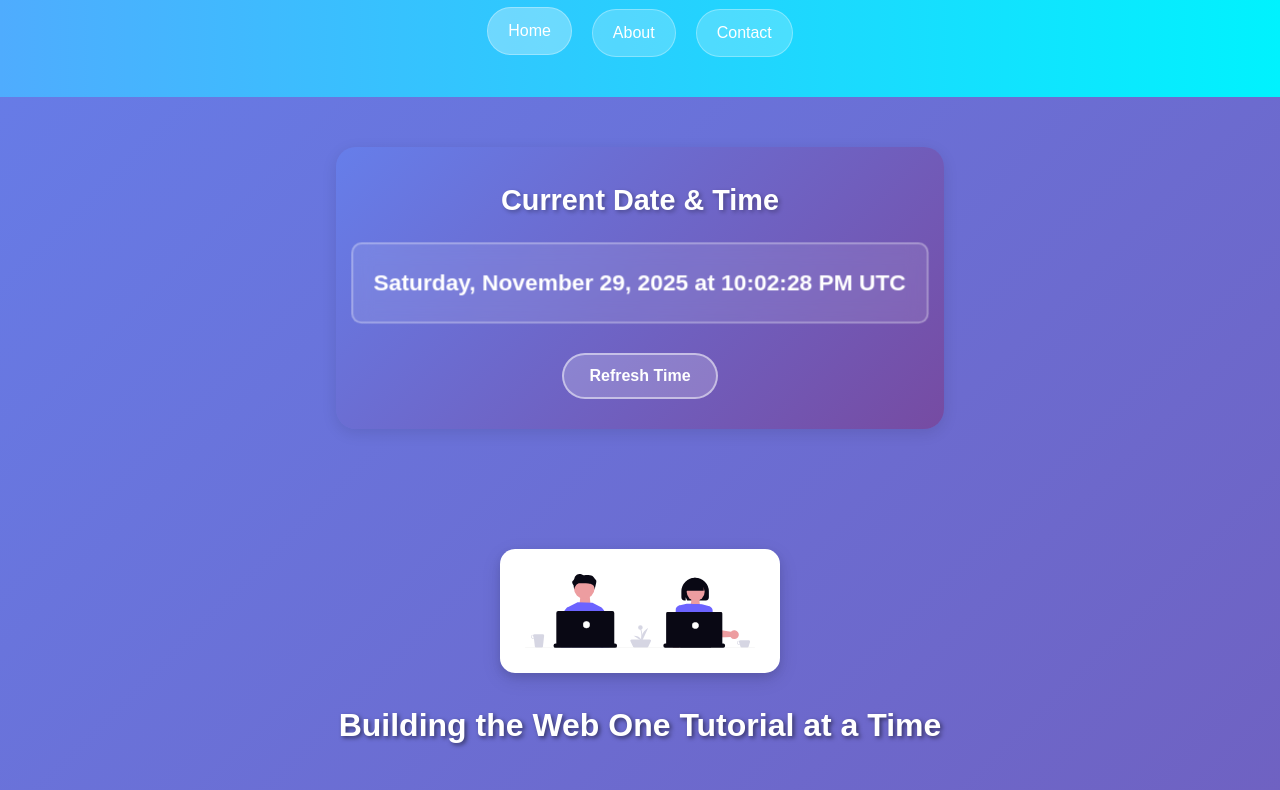
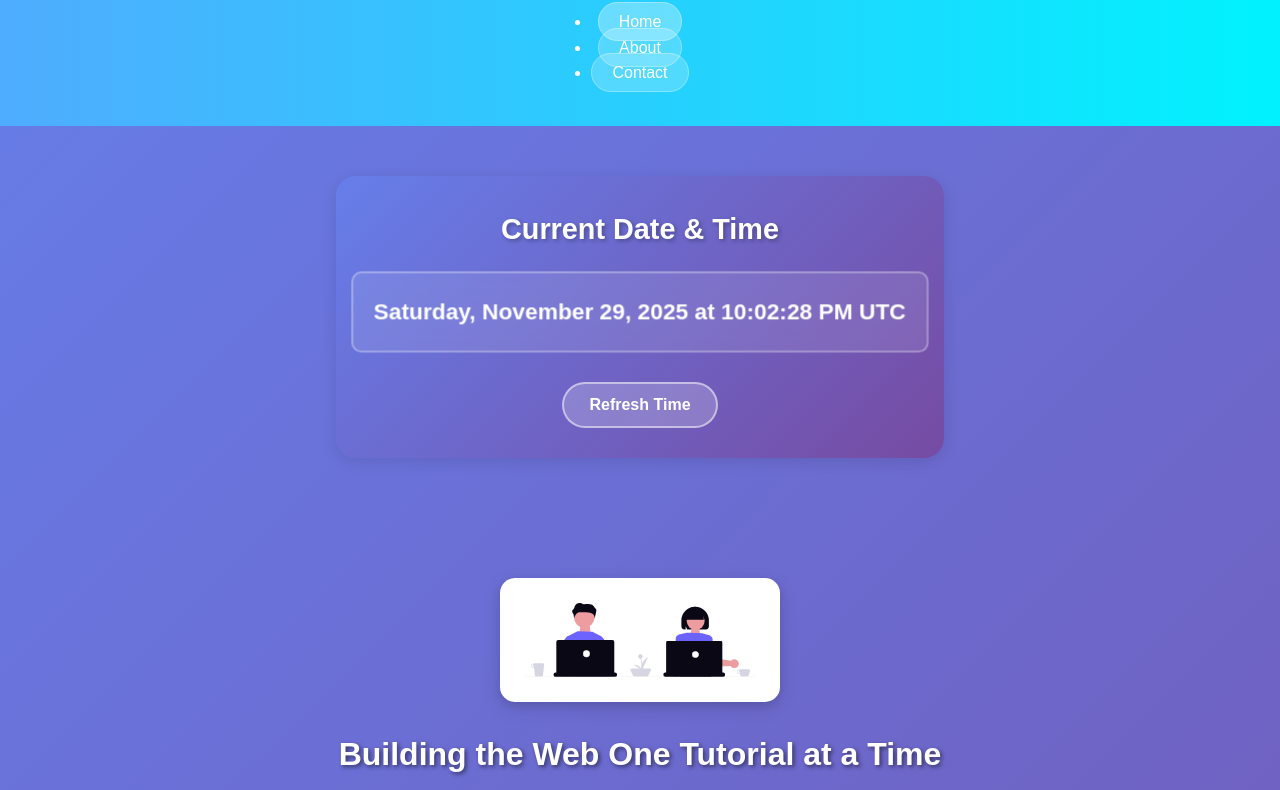
Before and after one commit to aneupane-debug/WebProject, a plain HTML site: page index.html in a window 1280 px wide. Shown: the part 110-900 px from the top of the page. Drawn offline with Linux system fonts and the light colour scheme.

Commit message:
Replace nav with a list structure in index.html

```diff
--- a/index.html
+++ b/index.html
@@ -12,11 +12,13 @@
 
   <header>
     <h1>Welcome to My Web Project</h1>
-    <nav>
-      <a href="index.html" class="active">Home</a>
-      <a href="about.html">About</a>
-      <a href="contact.html">Contact</a>
-    </nav>
+<nav>
+  <ul>
+    <li><a href="./" class="active">Home</a></li>
+    <li><a href="about.html">About</a></li>
+    <li><a href="contact.html">Contact</a></li>
+  </ul>
+</nav>
   </header>
 
   <main>
```
